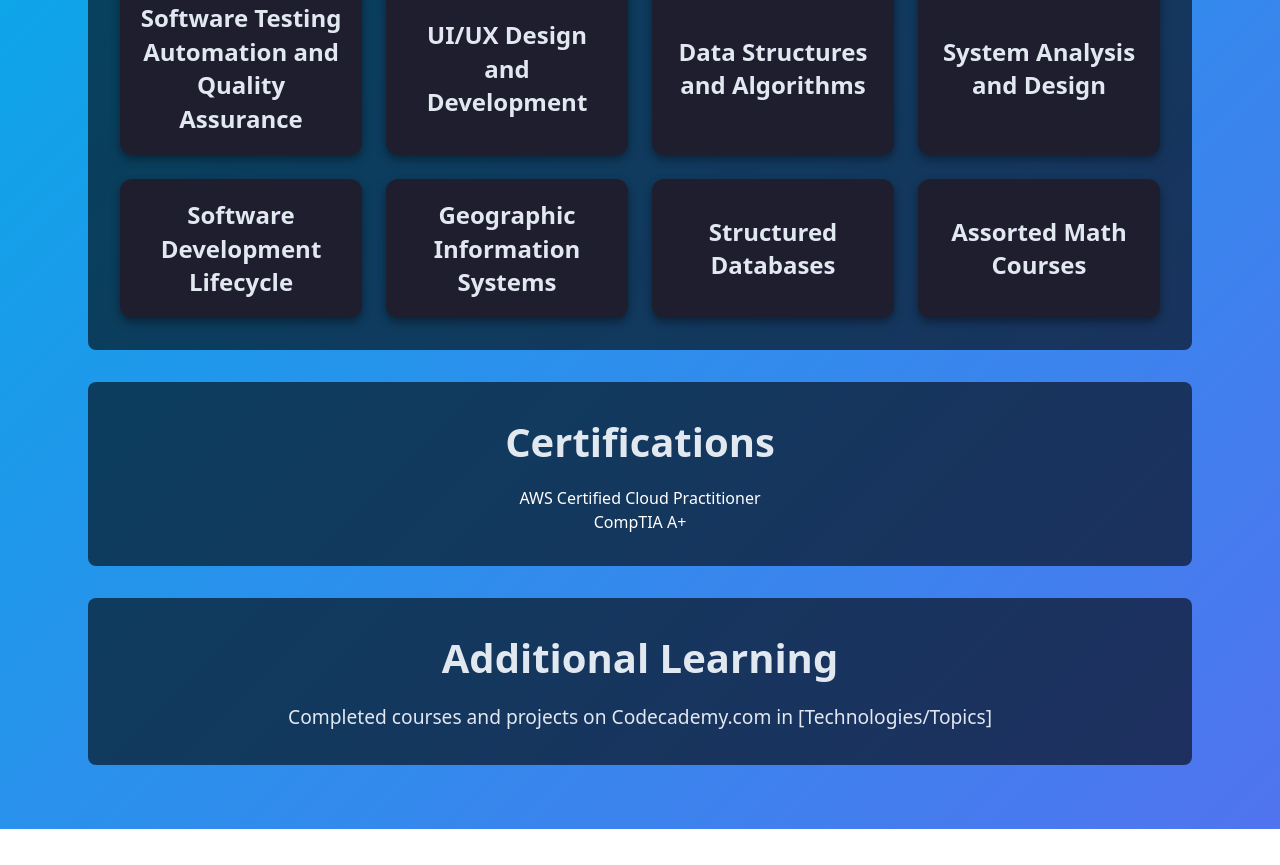
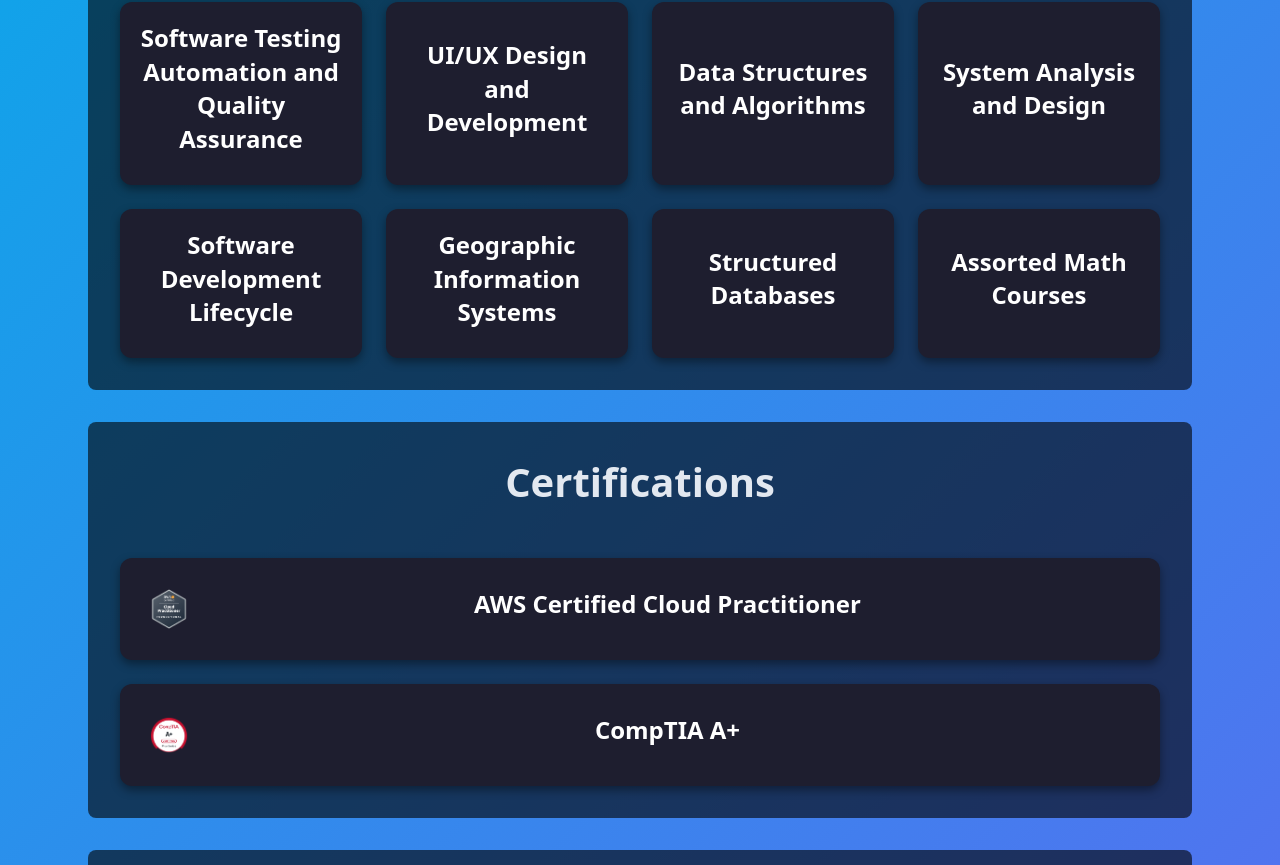
Before and after one commit to clutch42/brian-engel-portfolio, a React (Vite) app: page /education in a window 1280 px wide. Shown: the part 575-1440 px from the top of the page. Before the commit the page ends 1404 px from the top, so only its background shows below. Built offline with nearby package versions, Linux system fonts and the light colour scheme.

Commit message:
reorganize and added certifications functionality

```diff
--- /dev/null
+++ b/src/components/CertificationCard.tsx
@@ -0,0 +1,24 @@
+import React from "react";
+import { Link } from "react-router-dom";
+import { Certification } from "../types/Certification";  // Adjust the path to your types if needed
+
+interface CertificationCardProps {
+  certification: Certification;
+}
+
+const CertificationCard: React.FC<CertificationCardProps> = ({ certification }) => {
+  return (
+    <Link to={`/certifications/${certification.id}`} className="certification-card">
+      <div className="certification-card-content">
+        <img
+          src={certification.thumbnail}
+          alt={certification.name}
+          className="certification-thumbnail"
+        />
+        <h3>{certification.name}</h3>
+      </div>
+    </Link>
+  );
+};
+
+export default CertificationCard;
--- a/src/components/CourseCard.tsx
+++ b/src/components/CourseCard.tsx
@@ -1,10 +1,6 @@
 import React from "react";
 import { Link } from 'react-router-dom';
-
-interface Course {
-  id: string;
-  name: string;
-}
+import { Course } from '../types/Course';
 
 interface CourseCardProps {
   course: Course;
--- a/src/components/CourseDetails.tsx
+++ b/src/components/CourseDetails.tsx
@@ -16,6 +16,7 @@ function CourseDetail() {
     <div className="course-detail">
       <h2>{course.id}: {course.name}</h2>
       <p><strong>Description:</strong> {course.description}</p>
+      <div className="skills-and-github">
         <div>
           <strong>Skills:</strong>
           <ul>
@@ -23,6 +24,15 @@ function CourseDetail() {
               <li key={skill}>{skill}</li>
             ))}
           </ul>
+        </div>
+        {/* Add the GitHub Button if a GitHub link exists */}
+        {course.github && (
+          <div className="github-button-wrapper">
+            <a href={course.github} target="_blank" rel="noopener noreferrer">
+              <button>View on GitHub</button>
+            </a>
+          </div>
+        )}
       </div>
       <div className="back-button-wrapper">
         <button onClick={() => navigate(-1)}>Go Back</button>
--- /dev/null
+++ b/src/data/certifications.ts
@@ -0,0 +1,26 @@
+import { Certification } from '../types/Certification';
+
+export const certifications: Certification[] = [
+  {
+    id: 'aws-cloud-practitioner',
+    name: 'AWS Certified Cloud Practitioner',
+    issuingAuthority: 'Amazon Web Services (AWS)',
+    issueDate: 'March 2023',
+    expirationDate: 'March 2026',
+    certificateNumber: 'AWSC-123456789',
+    description: 'This certification validates your understanding of AWS Cloud and its core services.',
+    link: 'https://www.credly.com/badges/da306d51-7157-4f83-8165-7e03fac1ae60/public_url',
+    thumbnail: 'images/aws.png', // Replace with actual image URL
+  },
+  {
+    id: 'comptia-a-plus',
+    name: 'CompTIA A+',
+    issuingAuthority: 'CompTIA',
+    issueDate: 'January 2022',
+    expirationDate: 'January 2024',
+    certificateNumber: 'COMPTIA-987654321',
+    description: 'This certification covers foundational IT skills and is a stepping stone into the IT profession.',
+    link: 'https://www.credly.com/badges/300da58b-bf27-4b51-ac2d-bd172c575cc5/public_url',
+    thumbnail: 'images/comptia.png', // Replace with actual image URL
+  },
+];
--- a/src/data/courses.ts
+++ b/src/data/courses.ts
@@ -1,131 +1,147 @@
-export const courses = [
+import { Course } from '../types/Course';
+
+export const courses: Course[] = [
     {
-    "id": "CS-465",
-    "name": "Full Stack Development",
-    "skills": [
+    id: "CS-465",
+    name: "Full Stack Development",
+    skills: [
         "MongoDB", "Express", "Angular", "Node (MEAN Stack)", "RESTful APIs", "HTTP"
     ],
-    "description": "This course focuses on the full-stack development lifecycle, covering frontend and backend technologies. You’ll learn how to build web applications from the ground up using the MEAN stack (MongoDB, Express, Angular, Node)."
+    description: "This course focuses on the full-stack development lifecycle, covering frontend and backend technologies. You’ll learn how to build web applications from the ground up using the MEAN stack (MongoDB, Express, Angular, Node).",
+    github: "https://github.com/clutch42/SNHU-CS-465-Full-Stack-Development-I"
     },
     {
-    "id": "CS-410",
-    "name": "Software Reverse Engineering",
-    "skills": [
+    id: "CS-410",
+    name: "Software Reverse Engineering",
+    skills: [
         "Linux", "GDB", "Assembly Language", "C", "C++"
     ],
-    "description": "In this course, you will learn how to reverse engineer software to analyze its behavior, discover vulnerabilities, and understand its underlying structures. This is done using Linux-based tools like GDB, and low-level programming in C and C++."
+    description: "In this course, you will learn how to reverse engineer software to analyze its behavior, discover vulnerabilities, and understand its underlying structures. This is done using Linux-based tools like GDB, and low-level programming in C and C++.",
+    github: "https://github.com/clutch42/SNHU-CS-410-Software-Reverse-Engineering"
     },
     {
-    "id": "CS-405",
-    "name": "Secure Coding",
-    "skills": [
+    id: "CS-405",
+    name: "Secure Coding",
+    skills: [
         "Encryption", "Numeric Overflow", "Buffer Overflow", "SQL Injection", "Error Handling", "Static Analysis", "Unit Testing"
     ],
-    "description": "The course teaches secure coding techniques to protect against common vulnerabilities such as SQL injection and buffer overflow. You’ll learn encryption methods, error handling strategies, and use static analysis and unit testing to ensure software security."
+    description: "The course teaches secure coding techniques to protect against common vulnerabilities such as SQL injection and buffer overflow. You’ll learn encryption methods, error handling strategies, and use static analysis and unit testing to ensure software security.",
+    github: "https://github.com/clutch42/SNHU-CS-405-Secure-Coding"
     },
     {
-    "id": "CS-370",
-    "name": "Machine Learning",
-    "skills": [
+    id: "CS-370",
+    name: "Machine Learning",
+    skills: [
         "Python", "TensorFlow", "PyTorch", "Keras", "Q-Learning Algorithms"
     ],
-    "description": "This course introduces machine learning concepts, including supervised, unsupervised, and reinforcement learning. You'll work with Python and powerful libraries like TensorFlow, PyTorch, and Keras to build machine learning models and algorithms like Q-learning."
+    description: "This course introduces machine learning concepts, including supervised, unsupervised, and reinforcement learning. You'll work with Python and powerful libraries like TensorFlow, PyTorch, and Keras to build machine learning models and algorithms like Q-learning.",
+    github: "https://github.com/clutch42/SNHU-CS-370-Current-and-Emerging-Trends-in-Computer-Science"
     },
     {
-    "id": "CS-360",
-    "name": "Mobile Architecture and Programming",
-    "skills": [
+    id: "CS-360",
+    name: "Mobile Architecture and Programming",
+    skills: [
         "Android", "Java", "SQLite", "Mobile Architecture", "UI/UX Design"
     ],
-    "description": "Focused on mobile app development, this course covers Android development using Java and SQLite for local storage. You'll also learn about mobile architecture principles and UI/UX design to optimize the user experience on mobile platforms."
+    description: "Focused on mobile app development, this course covers Android development using Java and SQLite for local storage. You'll also learn about mobile architecture principles and UI/UX design to optimize the user experience on mobile platforms.",
+    github: "https://github.com/clutch42/SNHU-CS-360-Mobile-Architecture-and-Programming"
     },
     {
-    "id": "CS-350",
-    "name": "Emerging Architectures",
-    "skills": [
+    id: "CS-350",
+    name: "Emerging Architectures",
+    skills: [
         "IoT", "Embedded Devices", "Embedded C", "Firmware", "UART", "GPIO", "PWM"
     ],
-    "description": "This course covers emerging technologies in system architectures, focusing on IoT devices and embedded systems. You'll gain hands-on experience in developing firmware, controlling hardware components using protocols like UART and GPIO, and programming in Embedded C."
+    description: "This course covers emerging technologies in system architectures, focusing on IoT devices and embedded systems. You'll gain hands-on experience in developing firmware, controlling hardware components using protocols like UART and GPIO, and programming in Embedded C.",
+    github: "https://github.com/clutch42/SNHU-CS-350-Emerging-Systems-Architectures-and-Technologies"
     },
     {
-    "id": "CS-340",
-    "name": "Client-Server Development",
-    "skills": [
+    id: "CS-340",
+    name: "Client-Server Development",
+    skills: [
         "Client-Server Architecture", "TCP/IP", "RESTful APIs", "Database Integration", "Secure Communication"
     ],
-    "description": "This course teaches client-server application development, focusing on building scalable, secure systems using protocols like TCP/IP and RESTful APIs. You'll integrate databases and ensure secure communication between clients and servers."
+    description: "This course teaches client-server application development, focusing on building scalable, secure systems using protocols like TCP/IP and RESTful APIs. You'll integrate databases and ensure secure communication between clients and servers.",
+    github: "https://github.com/clutch42/SNHU-CS-340-Client-Server-Development"
     },
     {
-    "id": "CS-330",
-    "name": "Computational Graphics",
-    "skills": [
+    id: "CS-330",
+    name: "Computational Graphics",
+    skills: [
         "C++", "OpenGL", "3D Object Modeling", "Lighting/Shading", "Textures", "Transformations"
     ],
-    "description": "In this course, you will learn the fundamentals of 3D graphics programming using C++ and OpenGL. You'll create 3D objects, apply lighting and shading effects, and manipulate textures and transformations to simulate realistic scenes."
+    description: "In this course, you will learn the fundamentals of 3D graphics programming using C++ and OpenGL. You'll create 3D objects, apply lighting and shading effects, and manipulate textures and transformations to simulate realistic scenes.",
+    github: "https://github.com/clutch42/SNHU-CS-330-Computational-Graphics-and-Visualization"
     },
     {
-    "id": "CS-320",
-    "name": "Software Testing Automation and Quality Assurance",
-    "skills": [
+    id: "CS-320",
+    name: "Software Testing Automation and Quality Assurance",
+    skills: [
         "Unit Testing", "DevOps", "Continuous Integration", "Continuous Deployment", "System Analysis", "Test Procedures"
     ],
-    "description": "Learn the fundamentals of software testing, including unit testing, continuous integration, and automation. The course also covers DevOps practices and system analysis for ensuring the quality of software products."
+    description: "Learn the fundamentals of software testing, including unit testing, continuous integration, and automation. The course also covers DevOps practices and system analysis for ensuring the quality of software products.",
+    github: "https://github.com/clutch42/SNHU-CS-320-Software-Testing-Automation-and-Quality-Assurance"
     },
     {
-    "id": "CS-319",
-    "name": "UI/UX Design and Development",
-    "skills": [
+    id: "CS-319",
+    name: "UI/UX Design and Development",
+    skills: [
         "User Interface", "User Experience", "Responsive Design", "Prototyping", "User Testing", "Cross-Platform Usability"
     ],
-    "description": "In this course, you'll focus on designing user-friendly interfaces and improving the user experience. The course includes responsive design, prototyping, and cross-platform usability to create seamless applications."
+    description: "In this course, you'll focus on designing user-friendly interfaces and improving the user experience. The course includes responsive design, prototyping, and cross-platform usability to create seamless applications.",
+    github: "https://github.com/clutch42/SNHU-CS-319-UI-UX-Design-and-Development"
     },
     {
-    "id": "CS-300",
-    "name": "Data Structures and Algorithms",
-    "skills": [
+    id: "CS-300",
+    name: "Data Structures and Algorithms",
+    skills: [
         "Binary Search Tree", "Hash Table", "Linked List"
     ],
-    "description": "This course teaches foundational concepts in data structures and algorithms. You will work with structures like binary search trees and hash tables, and implement algorithms to solve complex computational problems."
+    description: "This course teaches foundational concepts in data structures and algorithms. You will work with structures like binary search trees and hash tables, and implement algorithms to solve complex computational problems.",
+    github: "https://github.com/clutch42/SNHU-CS-300-Data-Structures-and-Algorithms-Analysis-and-Design"
     },
     {
-    "id": "CS-255",
-    "name": "System Analysis and Design",
-    "skills": [
+    id: "CS-255",
+    name: "System Analysis and Design",
+    skills: [
         "Functional Requirements", "Design Specifications", "Design Development"
     ],
-    "description": "Learn how to gather functional requirements and translate them into design specifications. The course also covers the design and development process for building complex software systems."
+    description: "Learn how to gather functional requirements and translate them into design specifications. The course also covers the design and development process for building complex software systems.",
+    github: "https://github.com/clutch42/SNHU-CS-255-System-Analysis-and-Design"
     },
     {
-    "id": "CS-250",
-    "name": "Software Development Lifecycle",
-    "skills": [
+    id: "CS-250",
+    name: "Software Development Lifecycle",
+    skills: [
         "Agile", "Scrum", "Kanban", "Software Development Methodologies"
     ],
-    "description": "This course teaches the software development lifecycle, focusing on Agile methodologies like Scrum and Kanban. You'll learn how to effectively manage and deliver software projects using these techniques."
+    description: "This course teaches the software development lifecycle, focusing on Agile methodologies like Scrum and Kanban. You'll learn how to effectively manage and deliver software projects using these techniques.",
+    github: "https://github.com/clutch42/SNHU-CS-250-Software-Development-Lifecycle"
     },
     {
-    "id": "IT-242",
-    "name": "Geographic Information Systems",
-    "skills": [
+    id: "IT-242",
+    name: "Geographic Information Systems",
+    skills: [
         "ArcGIS Pro", "QGIS", "Map Design", "Spatial Analysis"
     ],
-    "description": "In this course, you'll use GIS software such as ArcGIS Pro and QGIS for map design and spatial analysis. You'll apply techniques to visualize geographic data and solve spatial problems."
+    description: "In this course, you'll use GIS software such as ArcGIS Pro and QGIS for map design and spatial analysis. You'll apply techniques to visualize geographic data and solve spatial problems."
     },
     {
-    "id": "DAD-220",
-    "name": "Structured Databases",
-    "skills": [
+    id: "DAD-220",
+    name: "Structured Databases",
+    skills: [
         "SQL", "MySQL", "Database Design", "Data Management"
     ],
-    "description": "This course covers database design and management, focusing on structured databases and SQL. You'll gain practical experience using MySQL for handling large datasets and performing data science tasks."
+    description: "This course covers database design and management, focusing on structured databases and SQL. You'll gain practical experience using MySQL for handling large datasets and performing data science tasks.",
+    github: "https://github.com/clutch42/SNHU-DAD-220-Introduction-to-Structured-Database-Environments"
     },
     {
-    "id": "Mathematics",
-    "name": "Assorted Math Courses",
-    "skills": [
+    id: "Mathematics",
+    name: "Assorted Math Courses",
+    skills: [
         "Calculus I & II", "Statistics", "Linear Algebra", "Discrete Mathematics"
     ],
-    "description": "The math courses provide foundational knowledge for computer science, helping to develop strong analytical and problem-solving skills used in algorithm design, data analysis, and system design."
+    description: "The math courses provide foundational knowledge for computer science, helping to develop strong analytical and problem-solving skills used in algorithm design, data analysis, and system design."
     }
 ]
 
--- a/src/pages/Education.tsx
+++ b/src/pages/Education.tsx
@@ -1,6 +1,9 @@
 import '../styles/Education.css'
 import CourseCard from '../components/CourseCard';
 import coursesData from '../data/courses';
+import CertificationCard from '../components/CertificationCard';  // Adjust path if needed
+import { certifications } from '../data/certifications';  // Adjust based on where you store certifications data
+
 
 function Education() {
   return (
@@ -11,17 +14,18 @@ function Education() {
         {/* Display Course Cards in the Degree section */}
         <div className="courses-list">
             {coursesData.map(course => (
-                <CourseCard key={course.name} course={course} />
+                <CourseCard key={course.id} course={course} />
             ))}
         </div>
       </div>
 
       <div className="education-section">
-        <h2>Certifications</h2>
-        <ul>
-          <li>AWS Certified Cloud Practitioner</li>
-          <li>CompTIA A+ </li>
-        </ul>
+      <h2>Certifications</h2>
+      <div className="certifications-list">
+        {certifications.map(certification => (
+          <CertificationCard key={certification.id} certification={certification} />
+        ))}
+      </div>
       </div>
 
       <div className="education-section">
--- a/src/styles/CourseCard.css
+++ /dev/null
@@ -1,30 +0,0 @@
-.course-card {
-    background-color: #f9f9f9;
-    padding: 20px;
-    border-radius: 8px;
-    box-shadow: 0 2px 6px rgba(0, 0, 0, 0.1);
-    margin: 10px;
-    width: 300px;
-    transition: transform 0.3s ease-in-out;
-  }
-
-  .course-card h3 {
-    font-size: 1.5rem;
-    color: #333;
-    margin-bottom: 10px;
-  }
-
-  .skills-list {
-    list-style-type: none;
-    padding: 0;
-  }
-
-  .skill-item {
-    font-size: 1rem;
-    color: #555;
-    margin-bottom: 5px;
-  }
-
-  .course-card:hover {
-    transform: translateY(-5px);
-  }
--- a/src/styles/CourseDetails.css
+++ b/src/styles/CourseDetails.css
@@ -75,6 +75,15 @@
     outline: 4px auto -webkit-focus-ring-color;
 }
 
+/* Wrapper for skills and GitHub button */
+.skills-and-github {
+  display: flex;
+  justify-content: space-around;
+  align-items: center; /* Vertically center both sides */
+  margin-top: 1.5rem;
+  flex-wrap: wrap; /* allow wrapping on very small screens */
+}
+
 /* Mobile Adjustments */
 @media (max-width: 768px) {
   .course-detail {
--- a/src/styles/Education.css
+++ b/src/styles/Education.css
@@ -8,11 +8,11 @@ h2 {
 }
 
 .education-container {
-    padding: 2rem 1rem;
-    max-width: 1200px;
-    margin: 0 auto;
-    text-align: center;
-  }
+  padding: 2rem 1rem;
+  max-width: 1200px;
+  margin: 0 auto;
+  text-align: center;
+}
 
 .education-section {
   z-index: 1;
@@ -31,29 +31,64 @@ h2 {
   margin-top: 2rem;
 }
 
-.course-card {
+.certifications-list {
+  display: grid;
+  grid-template-columns: 1fr; /* Ensures each certification is on a new row */
+  gap: 1.5rem;
+  margin-top: 2rem;
+}
+
+/* === Course Card Styling === */
+.course-card,
+.certification-card {
+  background-color: #1e1e2f; /* Dark background color */
+  padding: 1.2rem;
+  border-radius: 12px;
+  cursor: pointer;
+  transition: background-color 0.3s, transform 0.3s;
+  color: #ffffff; /* White text */
+  box-shadow: 0 4px 10px rgba(0, 0, 0, 0.4);
+  font-size: 0.85rem;
+  min-height: 100px;
   display: flex;
   align-items: center;
   justify-content: center;
   text-align: center;
-  background-color: #1e1e2f;
-  padding: 1.2rem;
-  border-radius: 12px;
-  cursor: pointer;
-  transition: background-color 0.3s, transform 0.3s;
-  color: #ffffff;
-  box-shadow: 0 4px 10px rgba(0, 0, 0, 0.4);
-  font-size: 0.85rem;
-  min-height: 100px; /* optional: makes all cards have a minimum height */
 }
 
-.course-card:hover {
-  background-color: #292943;
+.course-card:hover,
+.certification-card:hover {
+  background-color: #292943; /* Lighter shade for hover */
   transform: translateY(-5px);
 }
 
-.course-card h3 {
+.course-card h3,
+.certification-card h3 {
   font-size: 1.5rem;
+  color: #ffffff; /* White text for headings */
+  margin-bottom: 10px;
+  width: 100%;
+}
+
+/* Certification-specific adjustments */
+.certification-card {
+  display: block;
+  text-decoration: none;
+}
+
+.certification-thumbnail {
+  width: 40px;
+  height: 40px;
+  object-fit: cover;
+  border-radius: 50%;
+  margin-right: 15px;
+}
+
+.certification-card-content {
+  display: flex;
+  align-items: center;
+  padding: 10px;
+  justify-content: flex-start;
 }
 
 /* === Mobile Specific Adjustments for Education Page === */
@@ -70,20 +105,23 @@ h2 {
   }
 
   /* Adjust the courses list grid layout for smaller screens */
-  .courses-list {
+  .courses-list,
+  .certifications-list {
     grid-template-columns: repeat(auto-fit, minmax(150px, 1fr)); /* Decrease min column width */
     gap: 1rem; /* Reduce gap between cards */
     margin-top: 1.5rem; /* Reduced margin for better alignment */
   }
 
-  /* Adjust course card padding and font size for mobile */
-  .course-card {
+  /* Adjust course and certification card padding and font size for mobile */
+  .course-card,
+  .certification-card {
     padding: 1rem; /* Reduce padding for smaller screens */
     font-size: 0.9rem; /* Adjust font size */
     min-height: 80px; /* Optionally reduce the min-height */
   }
 
-  .course-card h3 {
+  .course-card h3,
+  .certification-card h3 {
     font-size: 1.2rem; /* Make heading font size smaller */
   }
 }
--- /dev/null
+++ b/src/types/Certification.ts
@@ -0,0 +1,11 @@
+export interface Certification {
+    id: string;
+    name: string;
+    issuingAuthority: string;
+    issueDate: string;
+    expirationDate?: string;
+    certificateNumber: string;
+    description: string;
+    link?: string;
+    thumbnail?: string;
+  }
--- /dev/null
+++ b/src/types/Course.ts
@@ -0,0 +1,7 @@
+export interface Course {
+    id: string;
+    name: string;
+    skills: string[];
+    description: string;
+    github?: string; // optional field for GitHub link
+  }
```
Also changed, not shown: public/images/aws.png (added), public/images/comptia.png (added). Lines whose indentation alone changed are shown as unchanged.
